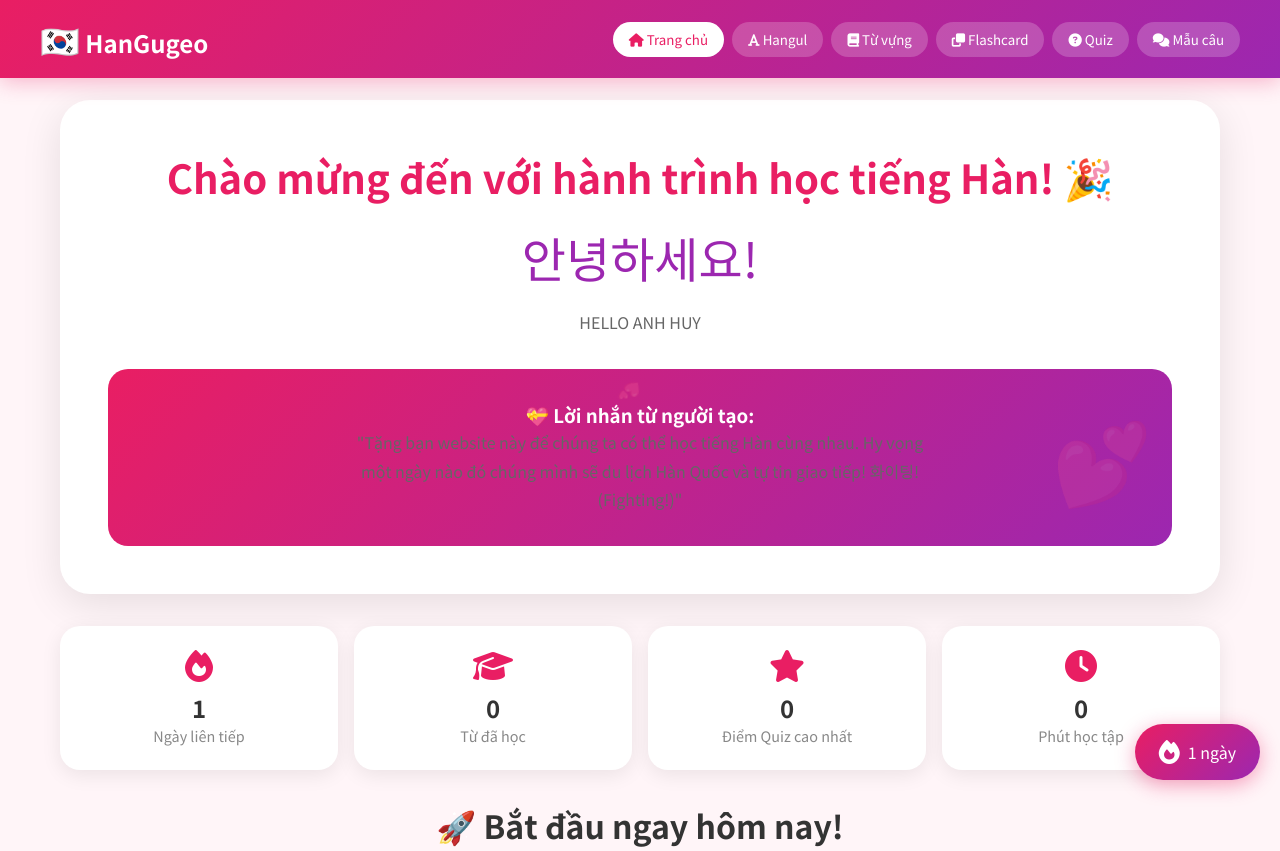
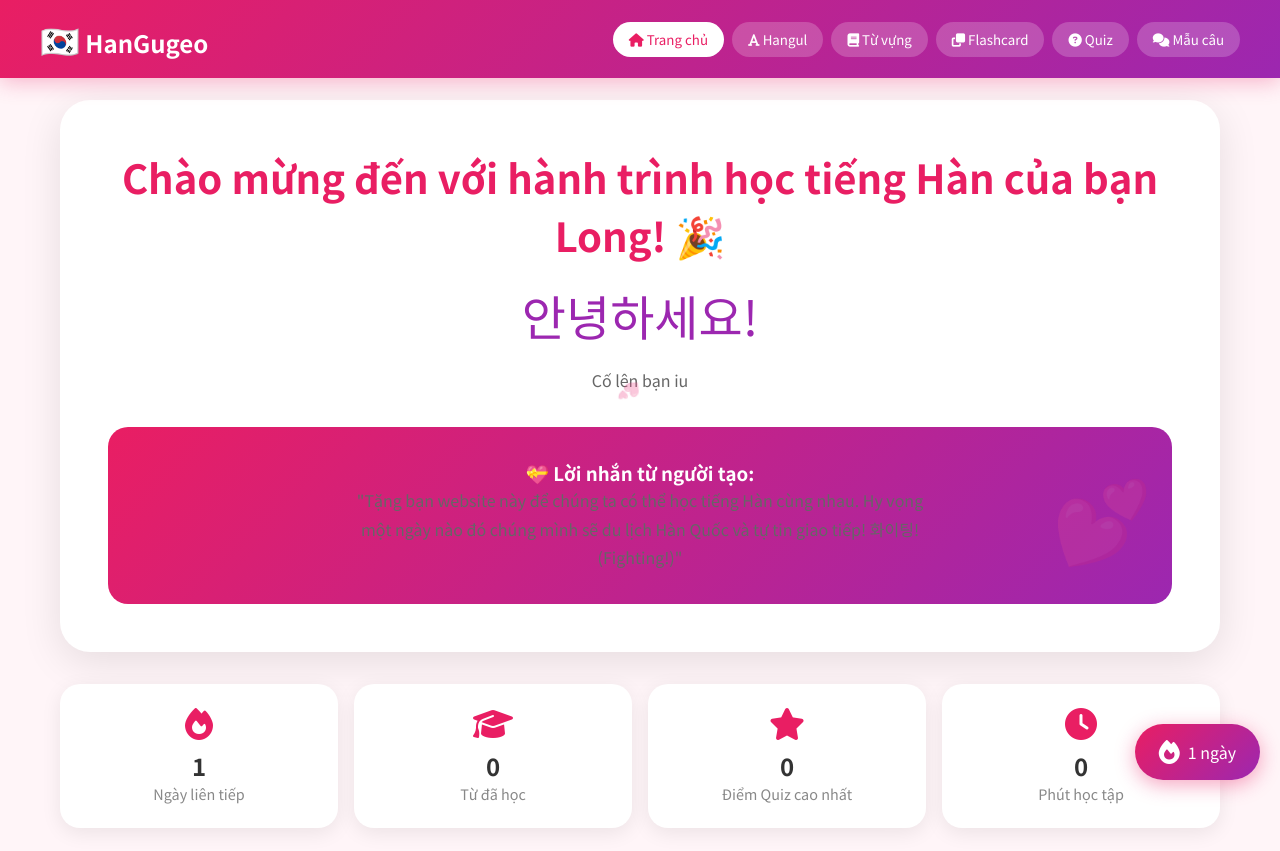
Before and after one commit to tiennguyen86/tang-ban-long, a plain HTML site: page index.html in a window 1280 px wide. Shown: the top 851 px of the page. Drawn offline with Linux system fonts and the light colour scheme.

Commit message:
Update welcome message and encouragement text

```diff
--- a/index.html
+++ b/index.html
@@ -813,10 +813,10 @@
         <!-- Home Section -->
         <section id="home" class="section active">
             <div class="welcome">
-                <h1>Chào mừng đến với hành trình học tiếng Hàn! 🎉</h1>
+                <h1>Chào mừng đến với hành trình học tiếng Hàn của bạn Long! 🎉</h1>
                 <div class="korean-text">안녕하세요!</div>
                 <p>
-                    HELLO ANH HUY
+                    Cố lên bạn iu
                 </p>
                 <div class="heart-message">
                     <h3>💝 Lời nhắn từ người tạo:</h3>
```
